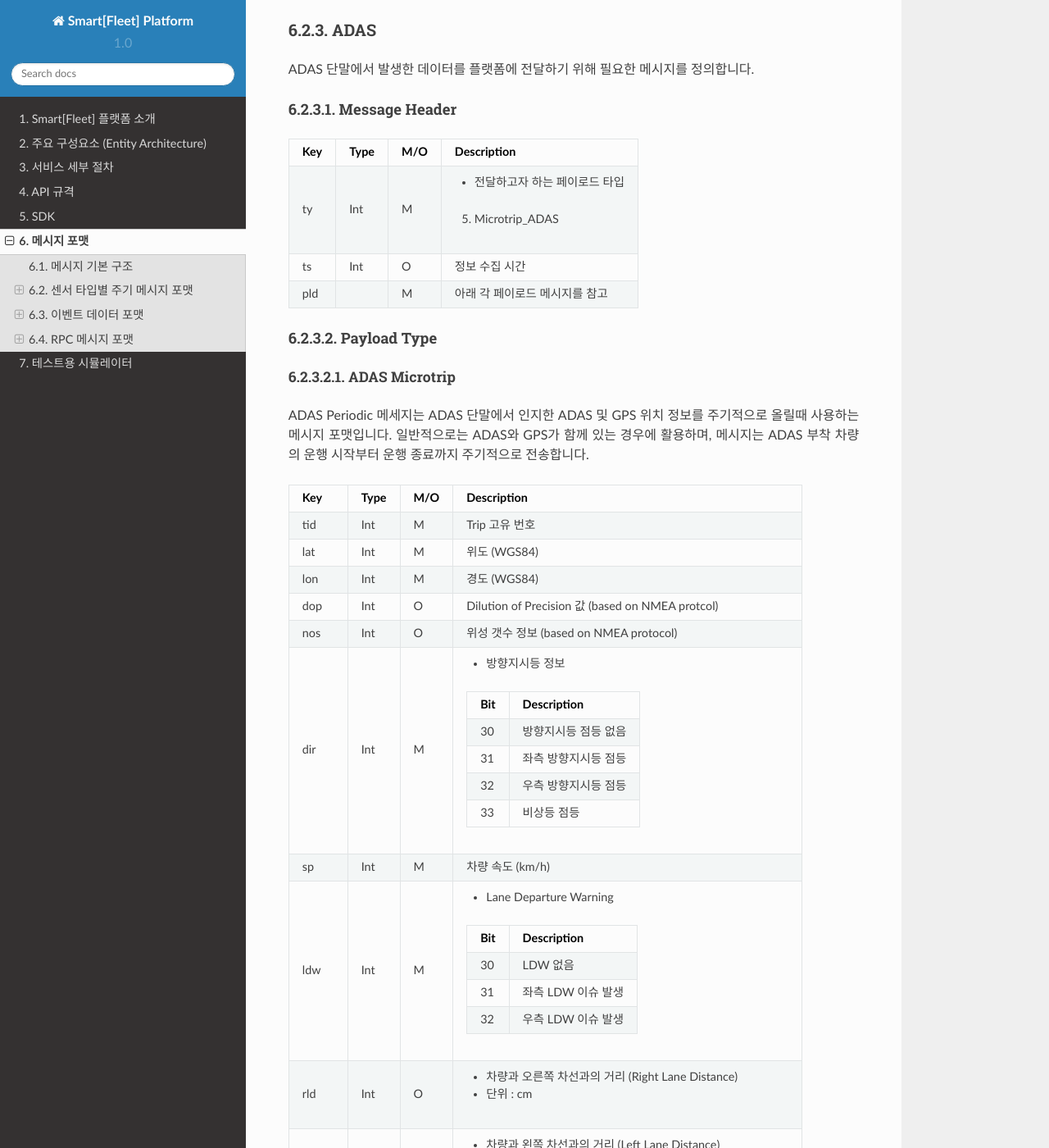
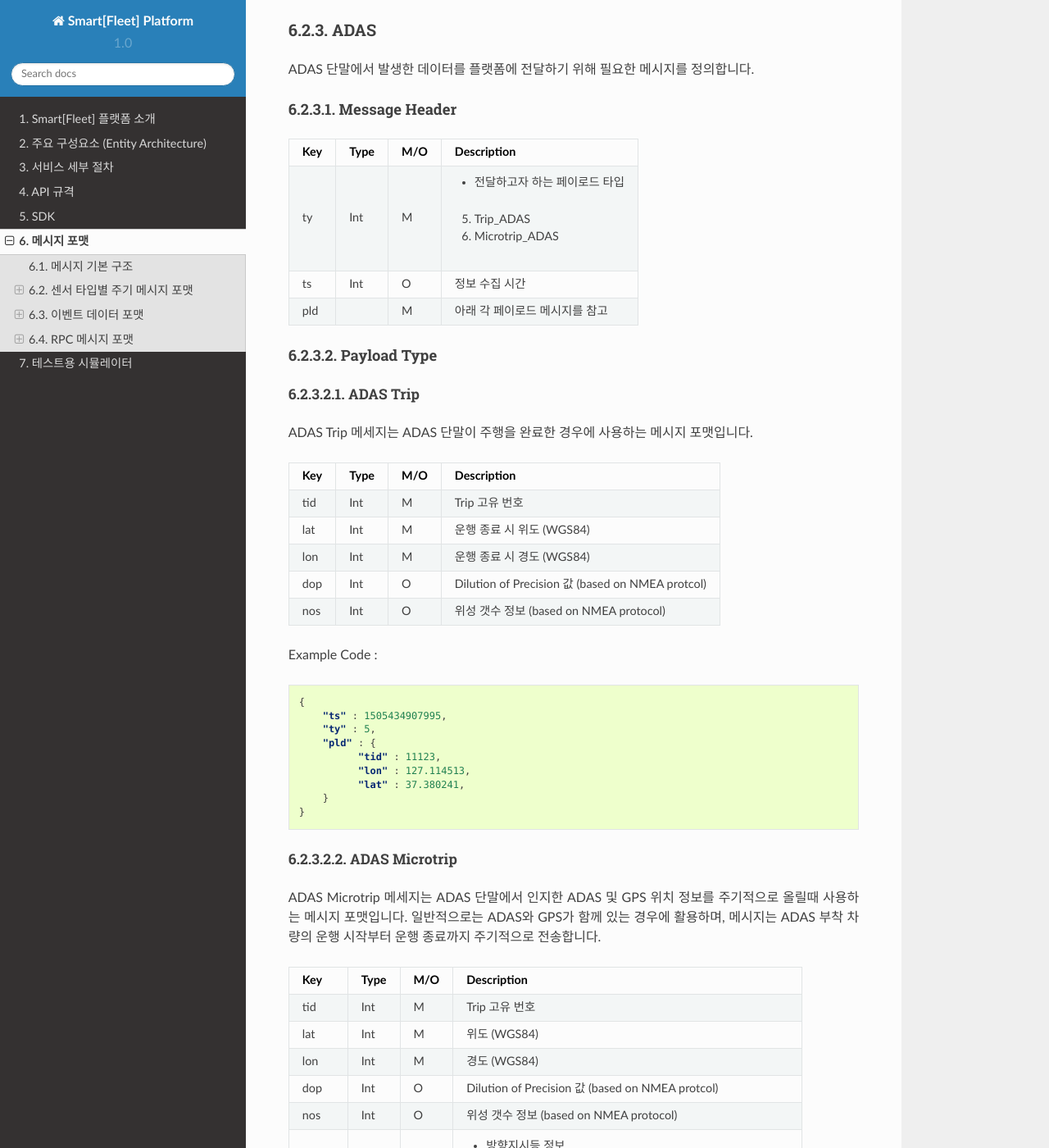
Before and after one commit to skt-smartfleet/web_document, a Sphinx documentation site: the page built from source/message.rst, in a window 1280 px wide and 1400 px high, scrolled down 7627 px. Shown: the whole window at 82% size. Built offline with Sphinx 7.4.7 and the Read the Docs theme 2.0.0, drawn with Linux system fonts in a browser that asks for light colours.

Commit message:
add ADAS Trip message set

```diff
--- a/source/message.rst
+++ b/source/message.rst
@@ -456,8 +456,8 @@ Message Header
 Key       Type     M/O       Description
 ========  =======  ========  ========================================
 ty        Int      M         - 전달하고자 하는 페이로드 타입
-
-                             5. Microtrip_ADAS
+                             5. Trip_ADAS
+                             6. Microtrip_ADAS
 ts        Int      O         정보 수집 시간
 pld                M         아래 각 페이로드 메시지를 참고
 ========  =======  ========  ========================================
@@ -466,12 +466,45 @@ pld                M         아래 각 페이로드 메시지를 참고
 Payload Type
 ~~~~~~~~~~~~~~
 
+ADAS Trip
+^^^^^^^^^
+ADAS Trip 메세지는 ADAS 단말이 주행을 완료한 경우에 사용하는 메시지 포맷입니다.
+
+.. rst-class:: table-width-fix
+.. rst-class:: text-align-justify
+
+========  =======  ========  ========================================================
+Key       Type     M/O       Description
+========  =======  ========  ========================================================
+tid       Int      M         Trip 고유 번호
+lat       Int      M         운행 종료 시 위도 (WGS84)
+lon       Int      M         운행 종료 시 경도 (WGS84)
+dop       Int      O         Dilution of Precision 값 (based on NMEA protcol)
+nos       Int      O         위성 갯수 정보 (based on NMEA protocol)
+========  =======  ========  ========================================================
+
+Example Code :
+
+.. code-block:: json
+
+    {
+        "ts" : 1505434907995,
+        "ty" : 5,
+        "pld" : {
+              "tid" : 11123,
+              "lon" : 127.114513,
+              "lat" : 37.380241,
+        }
+    }
+
+
+
 ADAS Microtrip
 ^^^^^^^^^^^^^^
 
 .. rst-class:: text-align-justify
 
-ADAS Periodic 메세지는 ADAS 단말에서 인지한 ADAS 및 GPS 위치 정보를 주기적으로 올릴때 사용하는 메시지 포맷입니다.
+ADAS Microtrip 메세지는 ADAS 단말에서 인지한 ADAS 및 GPS 위치 정보를 주기적으로 올릴때 사용하는 메시지 포맷입니다.
 일반적으로는 ADAS와 GPS가 함께 있는 경우에 활용하며, 메시지는 ADAS 부착 차량의 운행 시작부터 운행 종료까지 주기적으로 전송합니다.
 
 .. rst-class:: table-width-fix
@@ -554,7 +587,7 @@ Example Code :
 
     {
         "ts" : 1505434907995,
-        "ty" : 5,
+        "ty" : 6,
         "pld" : {
               "tid" : 11123,
               "lon" : 127.114513,
```
